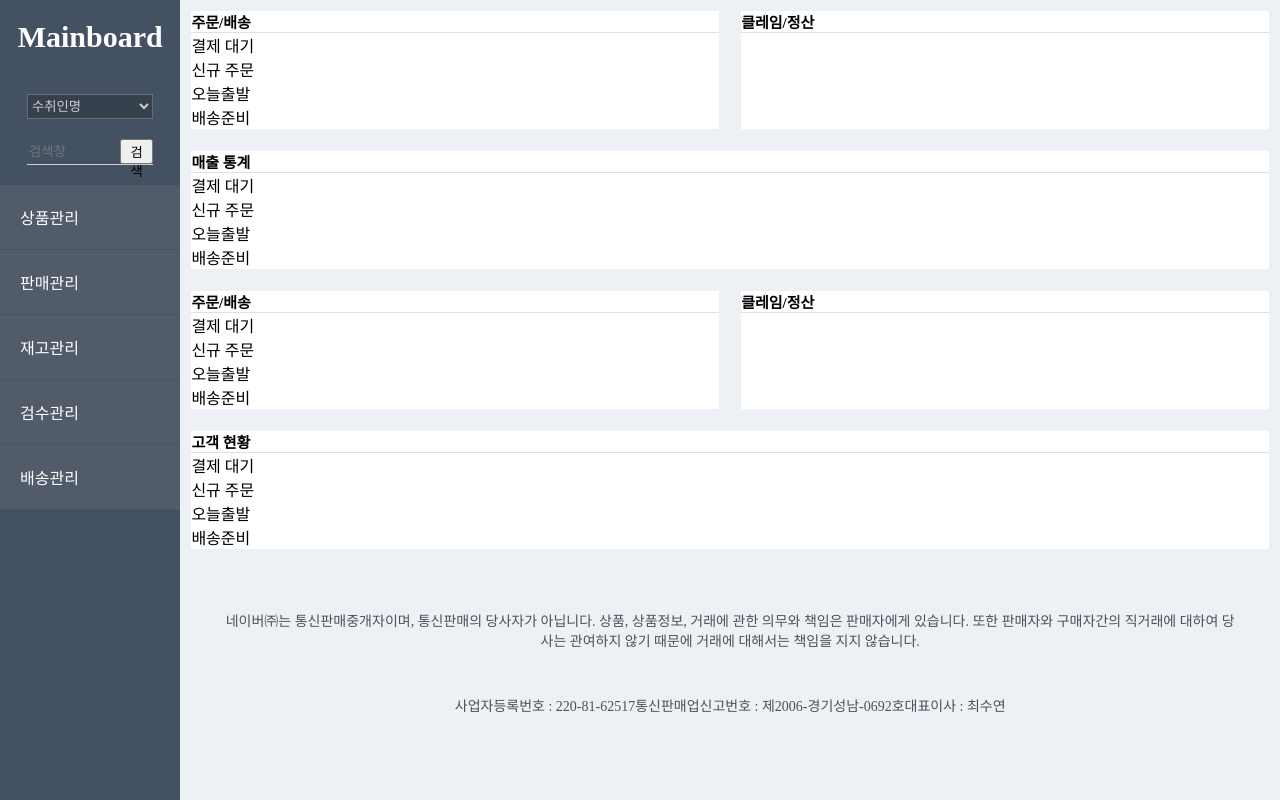
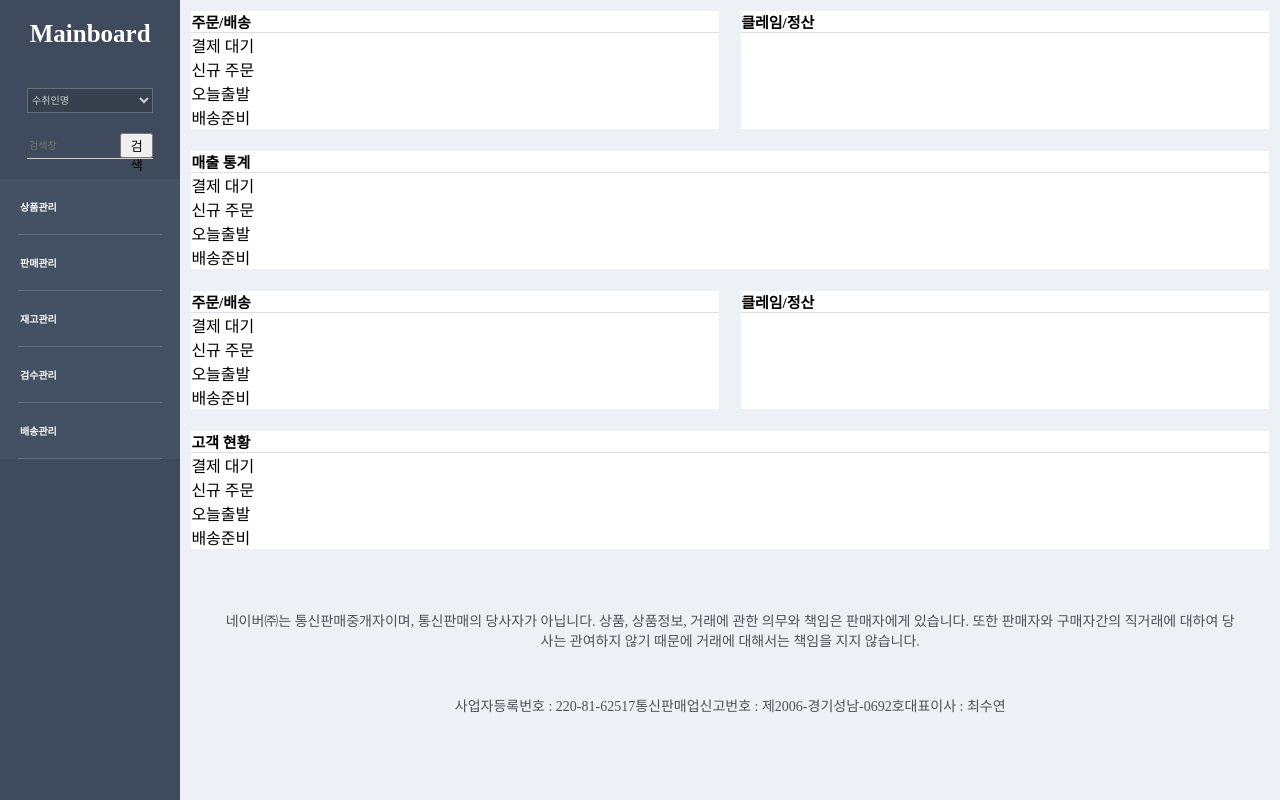
Before and after one commit to gozingamrae/mainboard-frontend--management, a React (Create React App) app: page / in a window 1280 px wide. Built offline with nearby package versions, Linux system fonts and the light colour scheme.

Commit message:
Refactor navBar 스타일 변경

```diff
--- a/src/layouts/css/NavBar.module.css
+++ b/src/layouts/css/NavBar.module.css
@@ -3,7 +3,7 @@ a {
 }
 
 .navbarBox {
-    background-color: #445163;
+    background-color: #3F4B5C;
     width : 210px;
     display : flex;
     flex-direction: column;
@@ -19,6 +19,10 @@ a {
     color : #cdced1;
     margin-top : 40px;
     border-radius: 0%;
+    font-size: 10px;
+}
+.mainlogo{
+    font-size: 25px;
 }
 .searchBox{
     display : flex;
@@ -31,30 +35,45 @@ a {
     background-color: #AAAAAA00;
     outline: none;
     border: 0px;
-    width : 100%
+    width : 100%;
+    font-size:10px;
 }
 
 .mainlogo{
     color : white;
-    font-size : 30px;
+    align-content: center;
     text-decoration: none;
 }
 .navButtonBox{
     width: 100%;
     color : white;
 }
-.navButton{
-    background-color: #515b6a;
-    text-align: left;
-    border-bottom: 1px solid rgb(77, 81, 89);
-}
-.navButton2{
-    background-color: #414958;
-}
 .navButtonBox div{
     padding : 20px;
     color : white;
 }
+.navButton{
+    background-color: #445163;
+    text-align: left;
+    font-size: 10px;
+    font-weight: bold;
+}
+.navButton:after {
+    content: "";
+    display: block;
+    width: 80%;
+    border-bottom: 1px solid #646d7b;
+    margin: 0 auto;
+}
+.navButton2{
+    background-color: #414958;
+    font-weight: 100;
+    padding: 0px;;
+}
+.navButton2 div{
+    color : #CCCCCC;
+    margin : 0 auto;
+}
 .navButton2 div:hover {
     color : rgb(195, 115, 219);
 }
```
